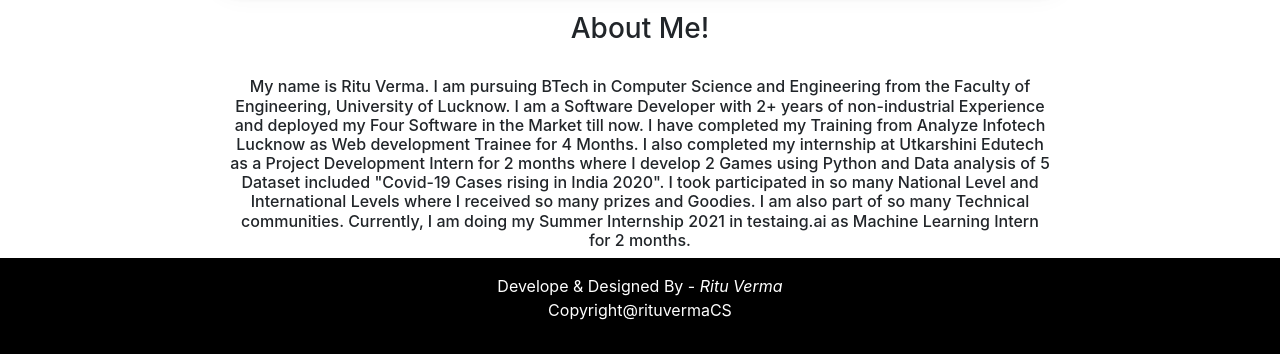
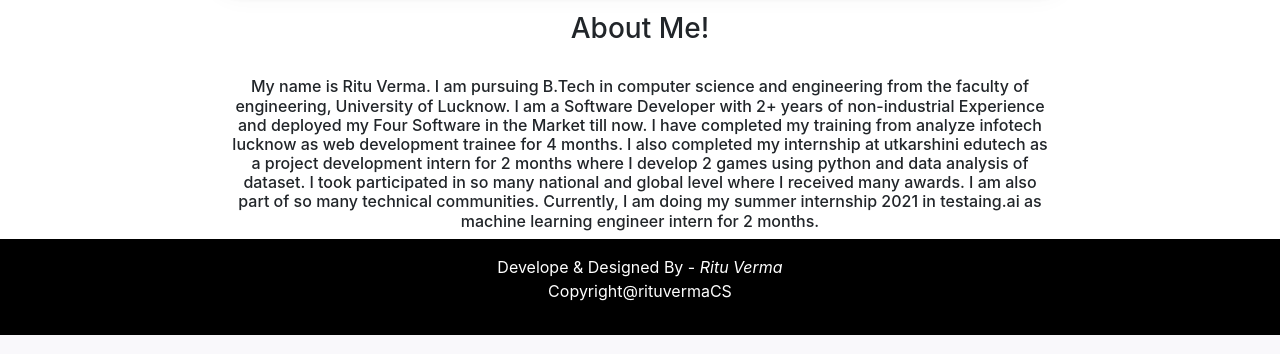
Before and after one commit to rituvermaCS/Portfolio, a Django app: page / in a window 1280 px wide. Shown: the part 538-892 px from the top of the page. Run offline with Django 3.2, Linux system fonts and the light colour scheme; some libraries are stand-ins or nearby versions.

Commit message:
Update index.html

```diff
--- a/templates/index.html
+++ b/templates/index.html
@@ -65,13 +65,12 @@
      </div>
 	 <hr>
   <center>
-  <div><h3>About Me!</h3><br><h6>My name is Ritu Verma. I am pursuing BTech in Computer Science and Engineering from the Faculty of Engineering,
+  <div><h3>About Me!</h3><br><h6>My name is Ritu Verma. I am pursuing B.Tech in computer science and engineering from the faculty of engineering,
 	  University of Lucknow. I am a Software Developer with 2+ years of non-industrial Experience and deployed my Four Software in the Market till now.
-	  I have completed my Training from Analyze Infotech Lucknow as Web development Trainee for 4 Months. I also completed my internship at Utkarshini Edutech
-	  as a Project Development Intern for 2 months where I develop 2 Games using Python and Data analysis of 5 Dataset included "Covid-19 Cases rising in India
-	  2020". I took participated in so many National Level and International Levels where I received so many prizes and Goodies.
-	  I am also part of so many Technical communities. Currently, I am doing my Summer Internship 2021 in testaing.ai as Machine Learning Intern for 2 months.
-	  </h6></div></center>
+	  I have completed my training from analyze infotech lucknow as web development trainee for 4 months. I also completed my internship at utkarshini edutech
+	  as a project development intern for 2 months where I develop 2 games using python and data analysis of dataset. I took participated in so many national
+	  and global level where I received many awards. I am also part of so many technical communities. Currently, I am doing my summer internship 2021 in
+	  testaing.ai as machine learning engineer intern for 2 months.</h6></div></center>
   </div>
   <div class="col-md-2"></div>
 <div class="container-fluid p-3 text-white" style="background-color:black;">
```
